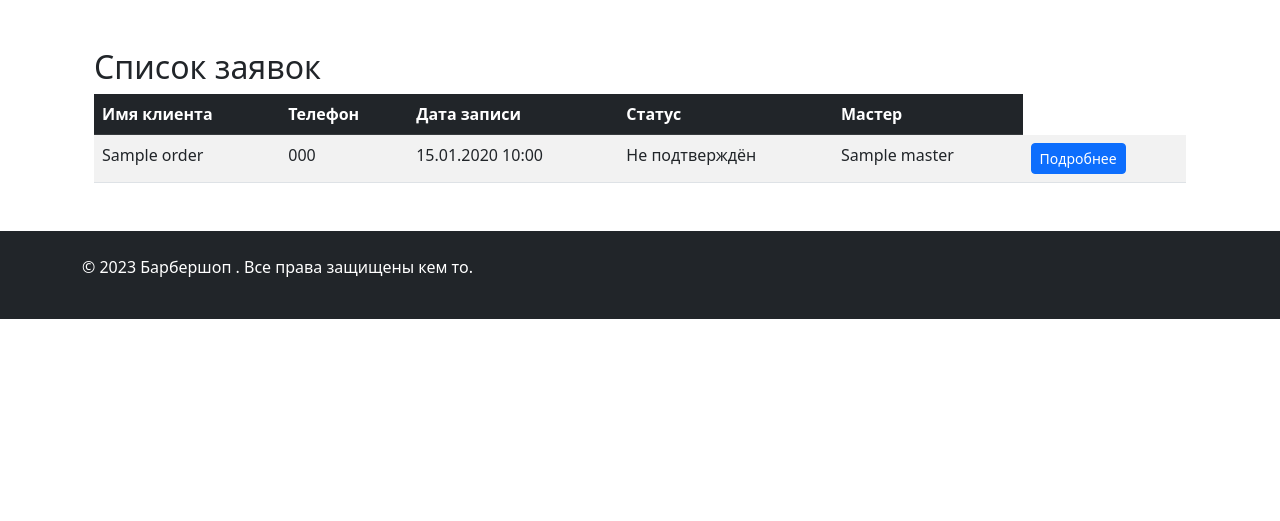
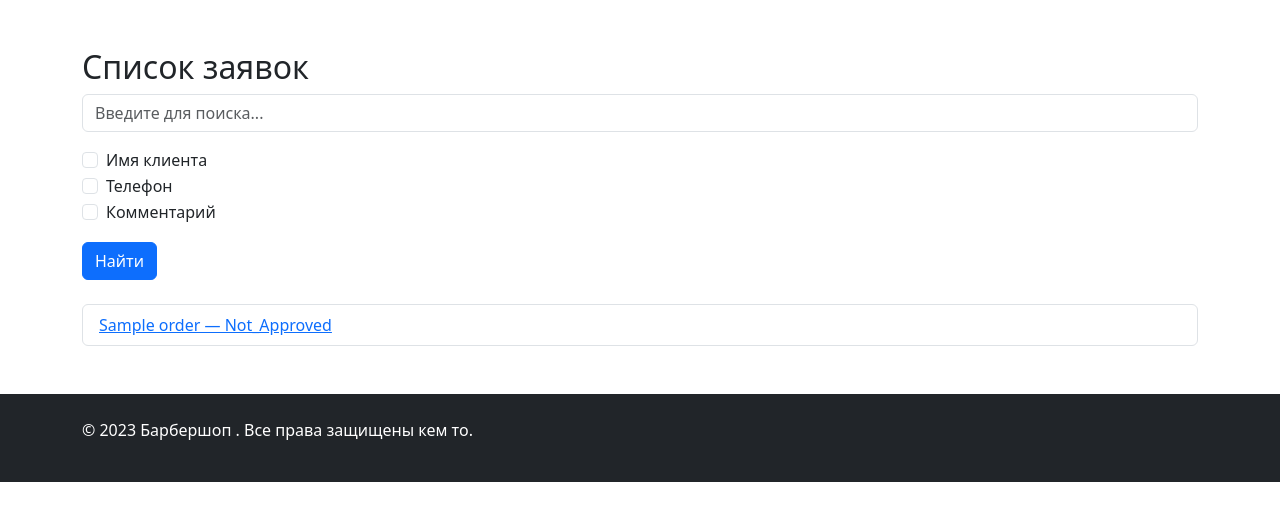
Before and after one commit to Kirill863/hw36, a Django app: page /orders/ in a window 1280 px wide. Shown: the part 56-577 px from the top of the page. Run offline with Django 5.2, Linux system fonts and the light colour scheme; a user stored in the database is signed in; tables that the repository leaves empty hold one stand-in row (values such as "Sample post").

Commit message:
hw24_добавли формуу для поиска по заявкам

```diff
--- a/templates/orders/order_list.html
+++ b/templates/orders/order_list.html
@@ -1,45 +1,45 @@
 {% extends "base.html" %}
 {% block title %}Список заявок{% endblock %}
+{% block content %}
+<h2>Список заявок</h2>
 
-{% block content %}
-<div class="container mt-4">
-    <h2>Список заявок</h2>
+<!-- Форма поиска -->
+<form method="get">
+    <div class="mb-3">
+        <input type="text" name="q" value="{{ query }}" placeholder="Введите для поиска..." class="form-control mb-2" />
+    </div>
 
-    <!-- Таблица заявок -->
-    <table class="table table-striped table-hover">
-        <thead class="table-dark">
-            <tr>
-                <th>Имя клиента</th>
-                <th>Телефон</th>
-                <th>Дата записи</th>
-                <th>Статус</th>
-                <th>Мастер</th>
-            </tr>
-        </thead>
-        <tbody>
-            {% for order in orders %}
-                <tr>
-                    <td>{{ order.client_name }}</td>
-                    <td>{{ order.phone }}</td>
-                    <td>{{ order.appointment_date|date:"d.m.Y H:i" }}</td>
-                    <td>{{ order.get_status_display }}</td>
-                    <td>
-                        {% if order.master %}
-                            {{ order.master.name }}
-                        {% else %}
-                            —
-                        {% endif %}
-                    </td>
-                    <td>
-                        <a href="{% url 'order_detail' order.id %}" class="btn btn-primary btn-sm">Подробнее</a>
-                    </td>
-                </tr>
-            {% empty %}
-                <tr>
-                    <td colspan="5" class="text-center">Нет заявок</td>
-                </tr>
-            {% endfor %}
-        </tbody>
-    </table>
-</div>
+    <div class="form-check">
+        <input class="form-check-input" type="checkbox" name="search_name" id="search_name"
+            {% if search_name %}checked{% endif %}>
+    <label class="form-check-label" for="search_name">Имя клиента</label>
+    </div>
+
+    <div class="form-check">
+        <input class="form-check-input" type="checkbox" name="search_phone" id="search_phone"
+            {% if search_phone %}checked{% endif %}>
+        <label class="form-check-label" for="search_phone">Телефон</label>
+    </div>
+
+    <div class="form-check">
+    <input class="form-check-input" type="checkbox" name="search_comment" id="search_comment"
+        {% if search_comment %}checked{% endif %}>
+    <label class="form-check-label" for="search_comment">Комментарий</label>
+    </div>
+
+    <button type="submit" class="btn btn-primary mt-3">Найти</button>
+</form>
+
+<!-- Список заявок -->
+<ul class="list-group mt-4">
+    {% for order in orders %}
+    <li class="list-group-item">
+        <a href="{% url 'order_detail' order.id %}">
+            {{ order.client_name }} — {{ order.status|title }}
+        </a>
+    </li>
+    {% empty %}
+    <li class="list-group-item text-muted">Заявки не найдены.</li>
+    {% endfor %}
+</ul>
 {% endblock %}
```
Also changed, not shown: templates/core/orders_list.html (+6 -2 lines).
